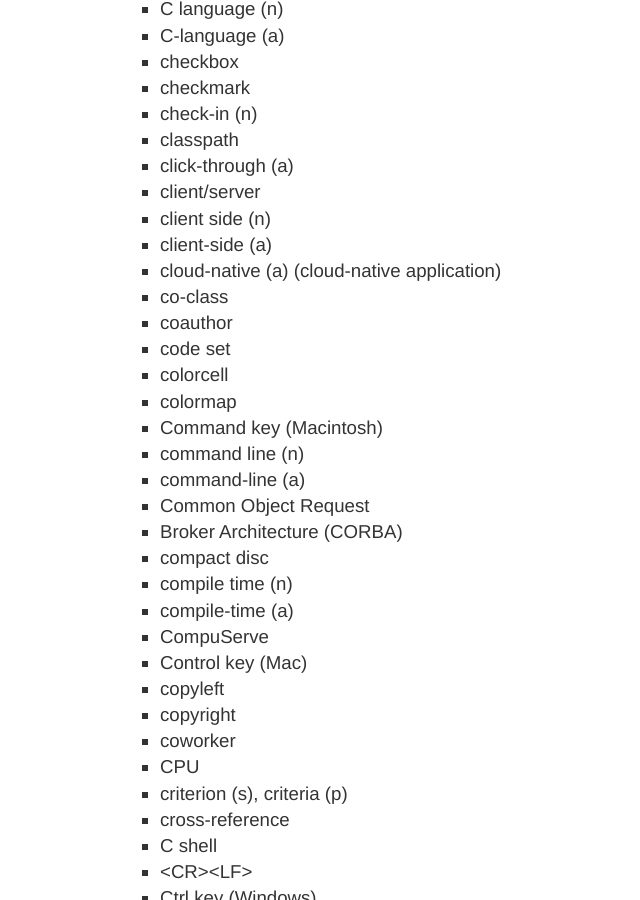
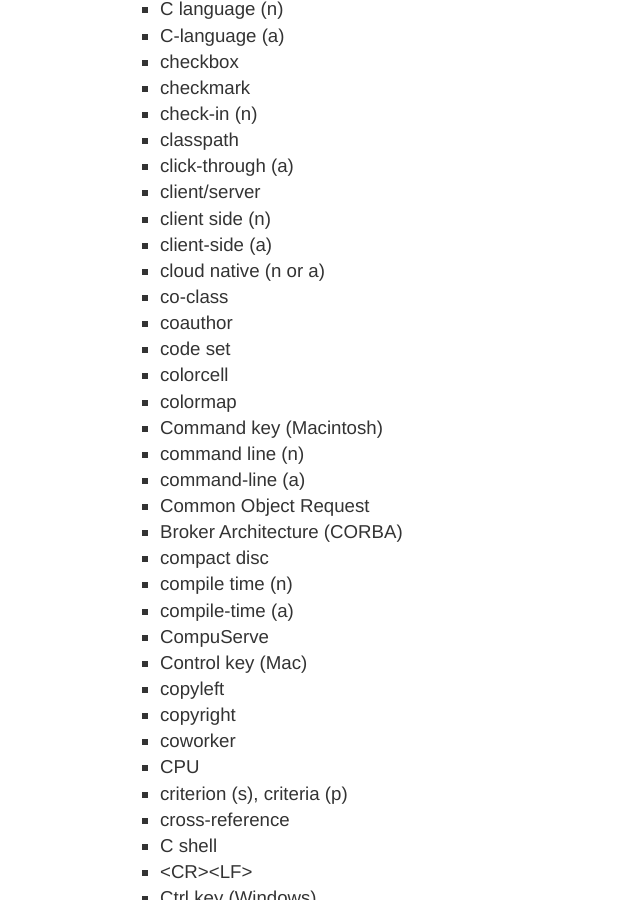
Before and after one commit to oreillymedia/production-resources, a Jekyll site: the page built from styleguide/index.md, in a window 1280 px wide and 900 px high, scrolled down 17398 px. Shown: the whole window, without its empty margins (72-712 px from the left). Built offline with Jekyll 4.4.1, drawn with Linux system fonts in a browser that asks for light colours.

Commit message:
word list update: cloud native (n or a)

```diff
--- a/styleguide/index.md
+++ b/styleguide/index.md
@@ -972,7 +972,7 @@
 * client/server
 * client side (n)
 * client-side (a)
-* cloud-native (a) (cloud-native application)
+* cloud native (n or a)
 * co-class
 * coauthor
 * code set
```
